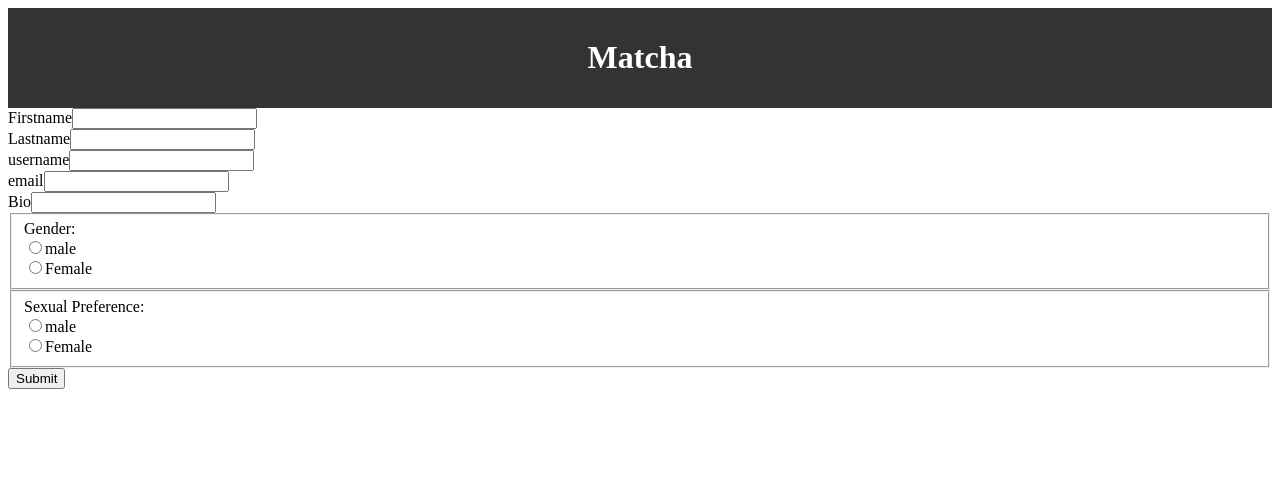
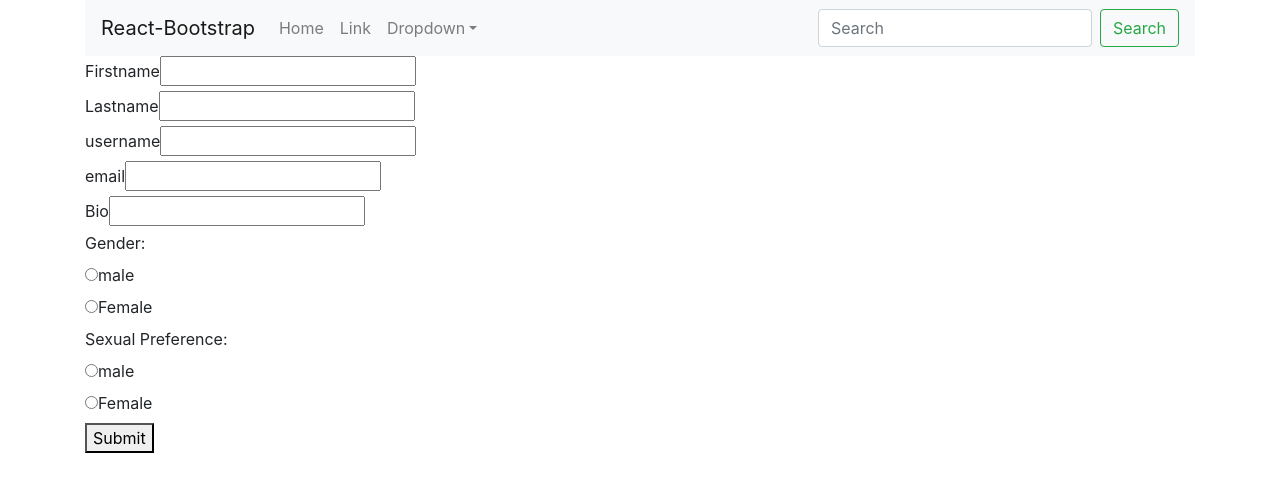
Before and after one commit to agabrie/Matcha, a React (Create React App) app in the folder front_end/: page /Profile in a window 1280 px wide. Shown: the top 492 px of the page. Built offline with nearby package versions, Linux system fonts and the light colour scheme.

Commit message:
added bootstrap and header

```diff
--- a/front_end/src/App.js
+++ b/front_end/src/App.js
@@ -7,6 +7,7 @@
 import Verify from './components/pages/Verify';
 import Profile from './components/pages/Profile';
 import ForgotPass from './components/pages/ForgotPass'
+import 'bootstrap/dist/css/bootstrap.min.css';
 
 class App extends Component {
   render() {
--- a/front_end/src/components/layout/Header.js
+++ b/front_end/src/components/layout/Header.js
@@ -1,19 +1,44 @@
 import React from 'react';
+import Navbar from 'react-bootstrap/Navbar'
+import Nav from 'react-bootstrap/Nav'
+import NavDropdown from 'react-bootstrap/NavDropdown'
+import Form from 'react-bootstrap/Form'
+import FormControl from 'react-bootstrap/FormControl'
+import Button from 'react-bootstrap/Button'
+
 
 function Header() {
     return(
-        <header style={headerStyle}>
-            <h1>Matcha</h1>
-        </header>
+<Navbar bg="light" expand="lg">
+  <Navbar.Brand href="#home">React-Bootstrap</Navbar.Brand>
+  <Navbar.Toggle aria-controls="basic-navbar-nav" />
+  <Navbar.Collapse id="basic-navbar-nav">
+    <Nav className="mr-auto">
+      <Nav.Link href="#home">Home</Nav.Link>
+      <Nav.Link href="#link">Link</Nav.Link>
+      <NavDropdown title="Dropdown" id="basic-nav-dropdown">
+        <NavDropdown.Item href="#action/3.1">Action</NavDropdown.Item>
+        <NavDropdown.Item href="#action/3.2">Another action</NavDropdown.Item>
+        <NavDropdown.Item href="#action/3.3">Something</NavDropdown.Item>
+        <NavDropdown.Divider />
+        <NavDropdown.Item href="#action/3.4">Separated link</NavDropdown.Item>
+      </NavDropdown>
+    </Nav>
+    <Form inline>
+      <FormControl type="text" placeholder="Search" className="mr-sm-2" />
+      <Button variant="outline-success">Search</Button>
+    </Form>
+  </Navbar.Collapse>
+</Navbar>
     )
 }
 
-const headerStyle = {
-    background: '#333',
-    color: '#fff',
-    textAlign: 'center',
-    padding: '10px'
-}
+// const headerStyle = {
+//     background: '#333',
+//     color: '#fff',
+//     textAlign: 'center',
+//     padding: '10px'
+// }
 
 // const linkStyle = {
 //     color: '#fff',
```
